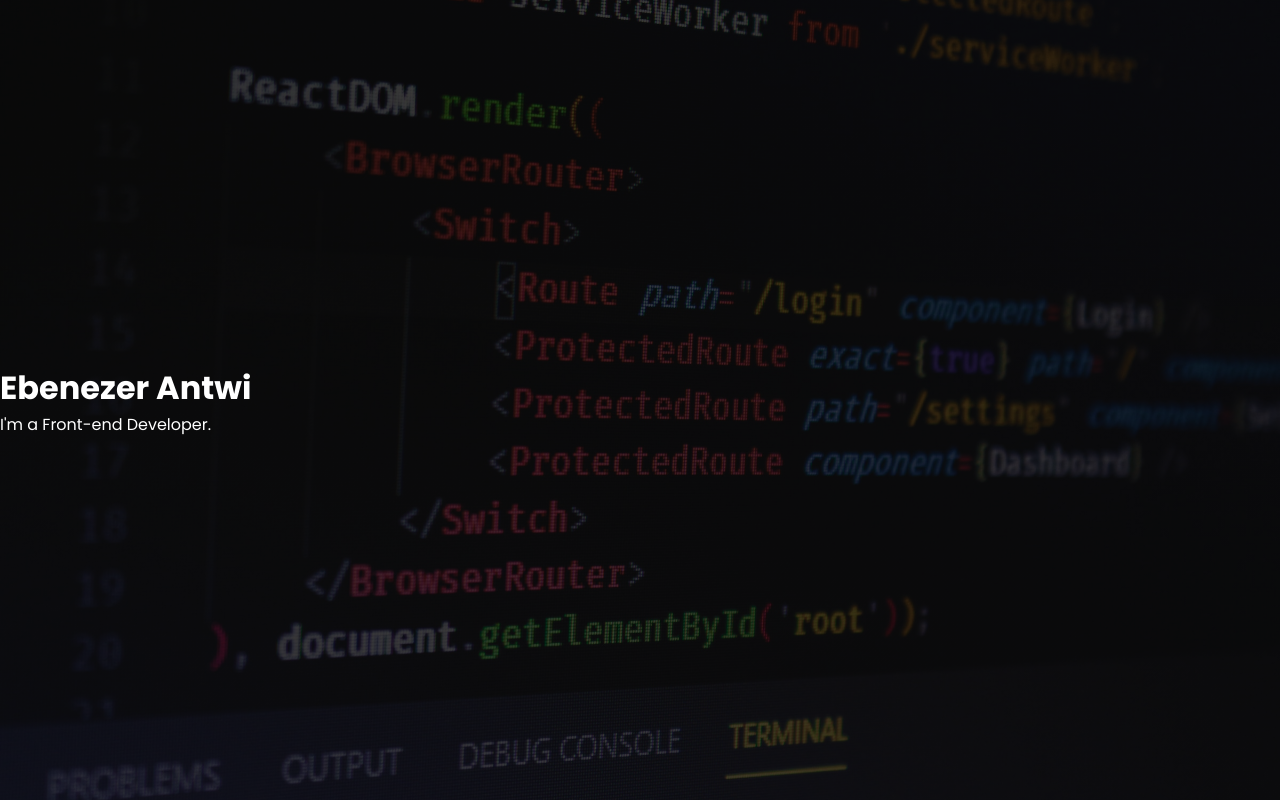
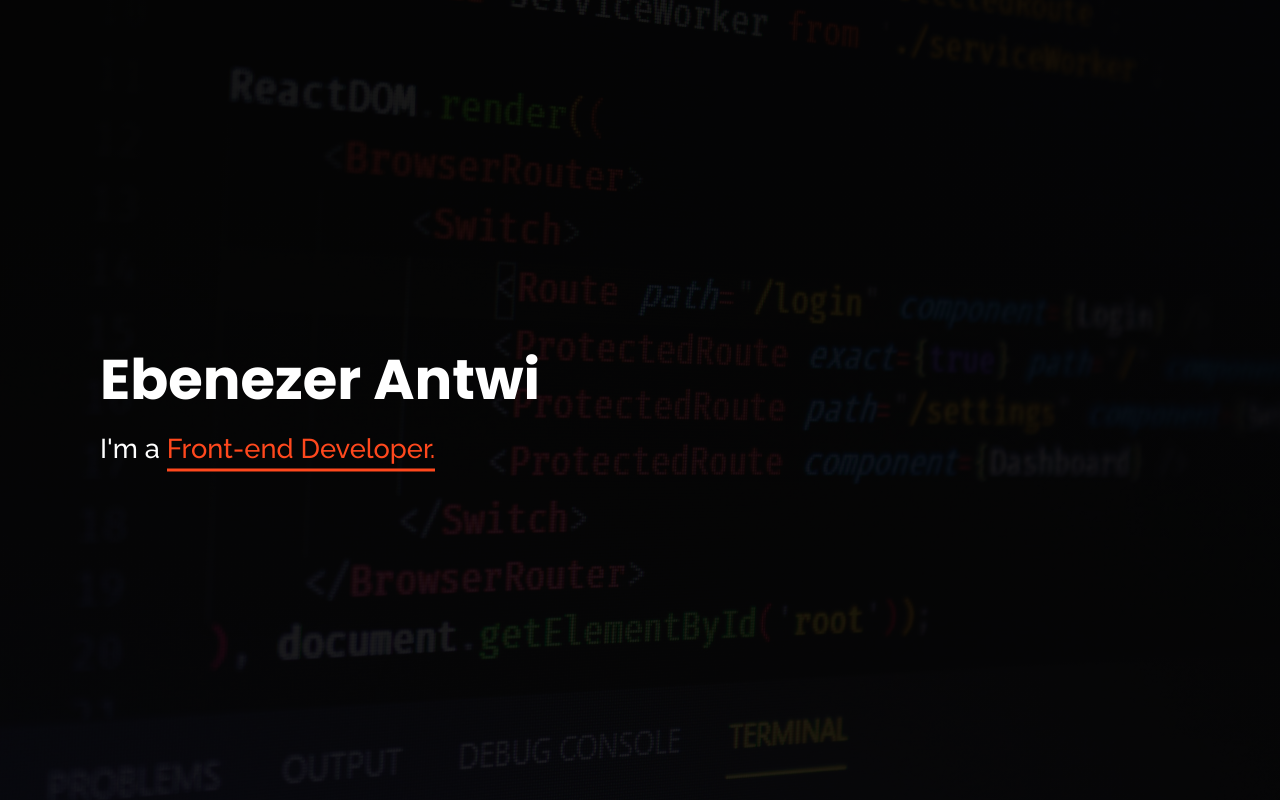
Before and after one commit to kwadwoambitious/My-Portfolio, a React (Create React App) app: page / in a window 1280 px wide. Built offline with nearby package versions, Linux system fonts and the light colour scheme.

Commit message:
Made changes to this file

```diff
--- a/src/App.css
+++ b/src/App.css
@@ -1,5 +1,4 @@
-@import url('https://fonts.googleapis.com/css2?family=Poppins:wght@200;300;400;500;600;700&display=swap');
-
+@import url('https://fonts.googleapis.com/css2?family=Poppins:wght@200;300;400;500;600;700&family=Raleway:wght@500&display=swap');
 *{
   padding: 0;
   margin: 0;
@@ -7,7 +6,7 @@
 }
 body{
   font-family: 'Poppins', sans-serif;
-  background: linear-gradient(rgba(0, 0, 0, 0.74), rgba(0, 0, 0, 0.74)), url('images/background-image.jpg');
+  background: linear-gradient(rgba(0, 0, 0, 0.89), rgba(0, 0, 0, 0.87)), url('./images/background-image.jpg');
   background-position: center;
   background-size: cover;
   color: White;
@@ -15,12 +14,37 @@ body{
   height: 100vh;
 }
 .home{
-  /* display: flex;
-  align-items: flex-start;
-  justify-content: flex-start;
-  flex-direction: column; */
   position: absolute;
   top: 50%;
   left: 0;
   transform: translateY(-50%);
+  margin-left: 100px;
 }
+.home h1{
+  font-size: 3.5em;
+}
+.home p{
+  font-size: 1.7rem;
+  font-family: 'Raleway', sans-serif;
+  margin-top: 10px;
+}
+.home p span{
+  color: #ff481d;
+  border-bottom: 3px solid #ff481d;
+  padding-bottom: 5px;
+}
+.home nav{
+  margin-top: 30px;
+}
+.home nav ul li{
+  list-style: none;
+}
+.nav-link{
+  text-decoration: none;
+  color: white;
+  font-size: 1.1em;
+  margin-right: 50px;
+}
+.active-link{
+  border-bottom: 3px solid #ff481d;
+}
```
